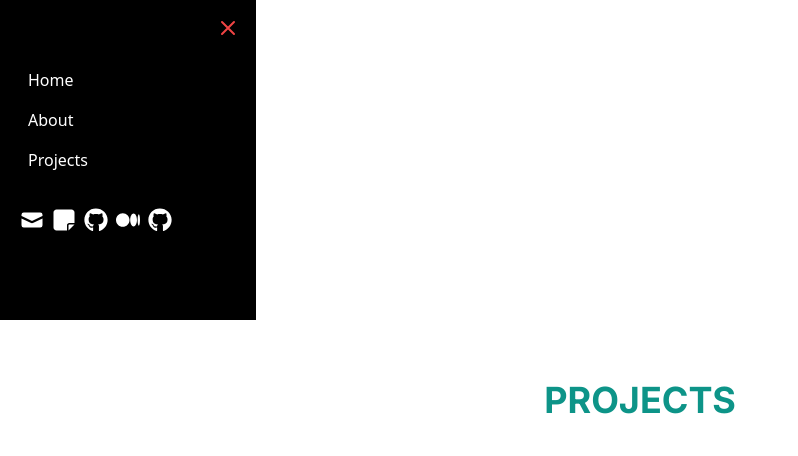
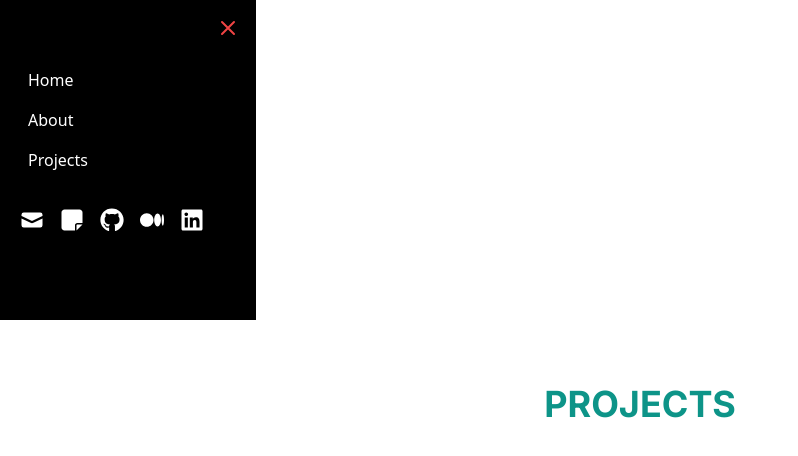
Before and after one commit to spencerattick/portfolio2024, a Next.js app: page /projects in a window 1280 px wide. Both pictures are taken after a click on the icon 36 px from the left and 36 px from the top of the page. Shown: the top 456 px of the page, without its empty margins (0-798 px from the left). Built offline with nearby package versions, Linux system fonts and the light colour scheme; no server answers.

Commit message:
add links for some nav icons

```diff
--- a/components/Navbar.jsx
+++ b/components/Navbar.jsx
@@ -39,23 +39,29 @@ const Navbar = () => {
                     </ul>
 
 
-                     <div className='flex space-x-2 mt-7'>
-                        <svg xmlns="http://www.w3.org/2000/svg" viewBox="0 0 16 16" fill="currentColor" className='w-6 h-6'>
+                     <div className='flex space-x-4 mt-7'>
+                        <svg xmlns="http://www.w3.org/2000/svg" viewBox="0 0 16 16" fill="currentColor" className='w-6 h-6 cursor-pointer'>
                             <path d="M2.5 3A1.5 1.5 0 0 0 1 4.5v.793c.026.009.051.02.076.032L7.674 8.51c.206.1.446.1.652 0l6.598-3.185A.755.755 0 0 1 15 5.293V4.5A1.5 1.5 0 0 0 13.5 3h-11Z" />
                             <path d="M15 6.954 8.978 9.86a2.25 2.25 0 0 1-1.956 0L1 6.954V11.5A1.5 1.5 0 0 0 2.5 13h11a1.5 1.5 0 0 0 1.5-1.5V6.954Z" />
                         </svg>
-                        <svg xmlns="http://www.w3.org/2000/svg" viewBox="0 0 448 512" className='fill-current w-6 h-6'>
+                        <svg xmlns="http://www.w3.org/2000/svg" viewBox="0 0 448 512" className='fill-current w-6 h-6 cursor-pointer'>
                             <path d="M64 32C28.7 32 0 60.7 0 96V416c0 35.3 28.7 64 64 64H288V368c0-26.5 21.5-48 48-48H448V96c0-35.3-28.7-64-64-64H64zM448 352H402.7 336c-8.8 0-16 7.2-16 16v66.7V480l32-32 64-64 32-32z"/>
                         </svg>
-                        <svg xmlns="http://www.w3.org/2000/svg" viewBox="0 0 496 512" className='fill-current w-6 h-6'>
-                            <path d="M165.9 397.4c0 2-2.3 3.6-5.2 3.6-3.3 .3-5.6-1.3-5.6-3.6 0-2 2.3-3.6 5.2-3.6 3-.3 5.6 1.3 5.6 3.6zm-31.1-4.5c-.7 2 1.3 4.3 4.3 4.9 2.6 1 5.6 0 6.2-2s-1.3-4.3-4.3-5.2c-2.6-.7-5.5 .3-6.2 2.3zm44.2-1.7c-2.9 .7-4.9 2.6-4.6 4.9 .3 2 2.9 3.3 5.9 2.6 2.9-.7 4.9-2.6 4.6-4.6-.3-1.9-3-3.2-5.9-2.9zM244.8 8C106.1 8 0 113.3 0 252c0 110.9 69.8 205.8 169.5 239.2 12.8 2.3 17.3-5.6 17.3-12.1 0-6.2-.3-40.4-.3-61.4 0 0-70 15-84.7-29.8 0 0-11.4-29.1-27.8-36.6 0 0-22.9-15.7 1.6-15.4 0 0 24.9 2 38.6 25.8 21.9 38.6 58.6 27.5 72.9 20.9 2.3-16 8.8-27.1 16-33.7-55.9-6.2-112.3-14.3-112.3-110.5 0-27.5 7.6-41.3 23.6-58.9-2.6-6.5-11.1-33.3 2.6-67.9 20.9-6.5 69 27 69 27 20-5.6 41.5-8.5 62.8-8.5s42.8 2.9 62.8 8.5c0 0 48.1-33.6 69-27 13.7 34.7 5.2 61.4 2.6 67.9 16 17.7 25.8 31.5 25.8 58.9 0 96.5-58.9 104.2-114.8 110.5 9.2 7.9 17 22.9 17 46.4 0 33.7-.3 75.4-.3 83.6 0 6.5 4.6 14.4 17.3 12.1C428.2 457.8 496 362.9 496 252 496 113.3 383.5 8 244.8 8zM97.2 352.9c-1.3 1-1 3.3 .7 5.2 1.6 1.6 3.9 2.3 5.2 1 1.3-1 1-3.3-.7-5.2-1.6-1.6-3.9-2.3-5.2-1zm-10.8-8.1c-.7 1.3 .3 2.9 2.3 3.9 1.6 1 3.6 .7 4.3-.7 .7-1.3-.3-2.9-2.3-3.9-2-.6-3.6-.3-4.3 .7zm32.4 35.6c-1.6 1.3-1 4.3 1.3 6.2 2.3 2.3 5.2 2.6 6.5 1 1.3-1.3 .7-4.3-1.3-6.2-2.2-2.3-5.2-2.6-6.5-1zm-11.4-14.7c-1.6 1-1.6 3.6 0 5.9 1.6 2.3 4.3 3.3 5.6 2.3 1.6-1.3 1.6-3.9 0-6.2-1.4-2.3-4-3.3-5.6-2z"/>
+                        <a href="https://github.com/spencerattick">
+                            <svg xmlns="http://www.w3.org/2000/svg" viewBox="0 0 496 512" className='fill-current w-6 h-6 cursor-pointer'>
+                                <path d="M165.9 397.4c0 2-2.3 3.6-5.2 3.6-3.3 .3-5.6-1.3-5.6-3.6 0-2 2.3-3.6 5.2-3.6 3-.3 5.6 1.3 5.6 3.6zm-31.1-4.5c-.7 2 1.3 4.3 4.3 4.9 2.6 1 5.6 0 6.2-2s-1.3-4.3-4.3-5.2c-2.6-.7-5.5 .3-6.2 2.3zm44.2-1.7c-2.9 .7-4.9 2.6-4.6 4.9 .3 2 2.9 3.3 5.9 2.6 2.9-.7 4.9-2.6 4.6-4.6-.3-1.9-3-3.2-5.9-2.9zM244.8 8C106.1 8 0 113.3 0 252c0 110.9 69.8 205.8 169.5 239.2 12.8 2.3 17.3-5.6 17.3-12.1 0-6.2-.3-40.4-.3-61.4 0 0-70 15-84.7-29.8 0 0-11.4-29.1-27.8-36.6 0 0-22.9-15.7 1.6-15.4 0 0 24.9 2 38.6 25.8 21.9 38.6 58.6 27.5 72.9 20.9 2.3-16 8.8-27.1 16-33.7-55.9-6.2-112.3-14.3-112.3-110.5 0-27.5 7.6-41.3 23.6-58.9-2.6-6.5-11.1-33.3 2.6-67.9 20.9-6.5 69 27 69 27 20-5.6 41.5-8.5 62.8-8.5s42.8 2.9 62.8 8.5c0 0 48.1-33.6 69-27 13.7 34.7 5.2 61.4 2.6 67.9 16 17.7 25.8 31.5 25.8 58.9 0 96.5-58.9 104.2-114.8 110.5 9.2 7.9 17 22.9 17 46.4 0 33.7-.3 75.4-.3 83.6 0 6.5 4.6 14.4 17.3 12.1C428.2 457.8 496 362.9 496 252 496 113.3 383.5 8 244.8 8zM97.2 352.9c-1.3 1-1 3.3 .7 5.2 1.6 1.6 3.9 2.3 5.2 1 1.3-1 1-3.3-.7-5.2-1.6-1.6-3.9-2.3-5.2-1zm-10.8-8.1c-.7 1.3 .3 2.9 2.3 3.9 1.6 1 3.6 .7 4.3-.7 .7-1.3-.3-2.9-2.3-3.9-2-.6-3.6-.3-4.3 .7zm32.4 35.6c-1.6 1.3-1 4.3 1.3 6.2 2.3 2.3 5.2 2.6 6.5 1 1.3-1.3 .7-4.3-1.3-6.2-2.2-2.3-5.2-2.6-6.5-1zm-11.4-14.7c-1.6 1-1.6 3.6 0 5.9 1.6 2.3 4.3 3.3 5.6 2.3 1.6-1.3 1.6-3.9 0-6.2-1.4-2.3-4-3.3-5.6-2z"/>
+                            </svg>
+                        </a>
+                        <a href="https://medium.com/@spencer.attick" target='_blank'>
+                            <svg xmlns="http://www.w3.org/2000/svg" viewBox="0 0 640 512" className='fill-current w-6 h-6 cursor-pointer'>
+                                <path d="M180.5 74.3C80.8 74.3 0 155.6 0 256S80.8 437.7 180.5 437.7 361 356.4 361 256 280.2 74.3 180.5 74.3zm288.3 10.6c-49.8 0-90.2 76.6-90.2 171.1s40.4 171.1 90.3 171.1 90.3-76.6 90.3-171.1H559C559 161.5 518.6 84.9 468.8 84.9zm139.5 17.8c-17.5 0-31.7 68.6-31.7 153.3s14.2 153.3 31.7 153.3S640 340.6 640 256C640 171.4 625.8 102.7 608.3 102.7z"/>
+                            </svg>
+                        </a>
+                        <a href="https://www.linkedin.com/in/ryan-spencer-attick/" target="_blank">
+                            <svg xmlns="http://www.w3.org/2000/svg" viewBox="0 0 448 512" className='fill-current w-6 h-6 cursor-pointer'>
+                                <path d="M416 32H31.9C14.3 32 0 46.5 0 64.3v383.4C0 465.5 14.3 480 31.9 480H416c17.6 0 32-14.5 32-32.3V64.3c0-17.8-14.4-32.3-32-32.3zM135.4 416H69V202.2h66.5V416zm-33.2-243c-21.3 0-38.5-17.3-38.5-38.5S80.9 96 102.2 96c21.2 0 38.5 17.3 38.5 38.5 0 21.3-17.2 38.5-38.5 38.5zm282.1 243h-66.4V312c0-24.8-.5-56.7-34.5-56.7-34.6 0-39.9 27-39.9 54.9V416h-66.4V202.2h63.7v29.2h.9c8.9-16.8 30.6-34.5 62.9-34.5 67.2 0 79.7 44.3 79.7 101.9V416z"/>
                         </svg>
-                        <svg xmlns="http://www.w3.org/2000/svg" viewBox="0 0 640 512" className='fill-current w-6 h-6'>
-                            <path d="M180.5 74.3C80.8 74.3 0 155.6 0 256S80.8 437.7 180.5 437.7 361 356.4 361 256 280.2 74.3 180.5 74.3zm288.3 10.6c-49.8 0-90.2 76.6-90.2 171.1s40.4 171.1 90.3 171.1 90.3-76.6 90.3-171.1H559C559 161.5 518.6 84.9 468.8 84.9zm139.5 17.8c-17.5 0-31.7 68.6-31.7 153.3s14.2 153.3 31.7 153.3S640 340.6 640 256C640 171.4 625.8 102.7 608.3 102.7z"/>
-                        </svg>
-                        <svg xmlns="http://www.w3.org/2000/svg" viewBox="0 0 496 512" className='fill-current w-6 h-6'>
-                            <path d="M165.9 397.4c0 2-2.3 3.6-5.2 3.6-3.3 .3-5.6-1.3-5.6-3.6 0-2 2.3-3.6 5.2-3.6 3-.3 5.6 1.3 5.6 3.6zm-31.1-4.5c-.7 2 1.3 4.3 4.3 4.9 2.6 1 5.6 0 6.2-2s-1.3-4.3-4.3-5.2c-2.6-.7-5.5 .3-6.2 2.3zm44.2-1.7c-2.9 .7-4.9 2.6-4.6 4.9 .3 2 2.9 3.3 5.9 2.6 2.9-.7 4.9-2.6 4.6-4.6-.3-1.9-3-3.2-5.9-2.9zM244.8 8C106.1 8 0 113.3 0 252c0 110.9 69.8 205.8 169.5 239.2 12.8 2.3 17.3-5.6 17.3-12.1 0-6.2-.3-40.4-.3-61.4 0 0-70 15-84.7-29.8 0 0-11.4-29.1-27.8-36.6 0 0-22.9-15.7 1.6-15.4 0 0 24.9 2 38.6 25.8 21.9 38.6 58.6 27.5 72.9 20.9 2.3-16 8.8-27.1 16-33.7-55.9-6.2-112.3-14.3-112.3-110.5 0-27.5 7.6-41.3 23.6-58.9-2.6-6.5-11.1-33.3 2.6-67.9 20.9-6.5 69 27 69 27 20-5.6 41.5-8.5 62.8-8.5s42.8 2.9 62.8 8.5c0 0 48.1-33.6 69-27 13.7 34.7 5.2 61.4 2.6 67.9 16 17.7 25.8 31.5 25.8 58.9 0 96.5-58.9 104.2-114.8 110.5 9.2 7.9 17 22.9 17 46.4 0 33.7-.3 75.4-.3 83.6 0 6.5 4.6 14.4 17.3 12.1C428.2 457.8 496 362.9 496 252 496 113.3 383.5 8 244.8 8zM97.2 352.9c-1.3 1-1 3.3 .7 5.2 1.6 1.6 3.9 2.3 5.2 1 1.3-1 1-3.3-.7-5.2-1.6-1.6-3.9-2.3-5.2-1zm-10.8-8.1c-.7 1.3 .3 2.9 2.3 3.9 1.6 1 3.6 .7 4.3-.7 .7-1.3-.3-2.9-2.3-3.9-2-.6-3.6-.3-4.3 .7zm32.4 35.6c-1.6 1.3-1 4.3 1.3 6.2 2.3 2.3 5.2 2.6 6.5 1 1.3-1.3 .7-4.3-1.3-6.2-2.2-2.3-5.2-2.6-6.5-1zm-11.4-14.7c-1.6 1-1.6 3.6 0 5.9 1.6 2.3 4.3 3.3 5.6 2.3 1.6-1.3 1.6-3.9 0-6.2-1.4-2.3-4-3.3-5.6-2z"/>
-                        </svg>
+                        </a>
                     </div>
                 </div>
             )}
--- a/pages/projects/index.jsx
+++ b/pages/projects/index.jsx
@@ -56,19 +56,18 @@ const Projects = ({ initialData }) => {
     return (
         <RootLayout>
             <div className="flex flex-col justify-center items-center h-screen">
-                <h1 className="text-teal-600 font-bold text-4xl my-10">PROJECTS</h1>
+                <h1 className="text-teal-600 font-bold text-4xl my-10 mt-12">PROJECTS</h1>
                 <ul className="flex flex-wrap justify-around">
                     {projects.map((project, index) => {
-                        console.log('DATE ', new Date(project.isoDate).toDateString().split(' ').slice(1).join(' '))
                         const cleanTitle = removeProjectFromTitle(project.title);
                         const imgUrl = getImgURL(project['content:encoded']);
                         return (
-                            <li key={index} className="text-teal-600 text-xl m-10 mx-15 shadow-lg shadow-gray-500 hover:text-white ease-in-out duration-300">
+                            <li key={index} className="text-teal-600 text-xl m-10 mx-12 shadow-lg shadow-gray-500 hover:text-white ease-in-out duration-200 h-80 w-80 border-0 border-b-red-500 border-b-8 hover:bg-black hover:w-96">
                                 <a href={project.guid} target="_blank" className="cursor-pointer">
-                                    <div className="border-0 border-b-red-500 border-b-8 h-80 w-60 hover:bg-black text-center flex flex-col justify-center items-center">
-                                        <p className="mb-4 ">{cleanTitle}</p>
+                                    <div className="text-center flex flex-col justify-center items-center">
+                                        <p className="mb-4">{cleanTitle}</p>
                                         <p className="text-sm text-black mb-4">{new Date(project.isoDate).toDateString().split(' ').slice(1).join(' ')}</p>
-                                        <Image src={imgUrl} width={210} height={110} alt={cleanTitle}/>
+                                        <Image src={imgUrl} width={230} height={150} alt={cleanTitle}/>
                                     </div>
                                 </a>
 
```
